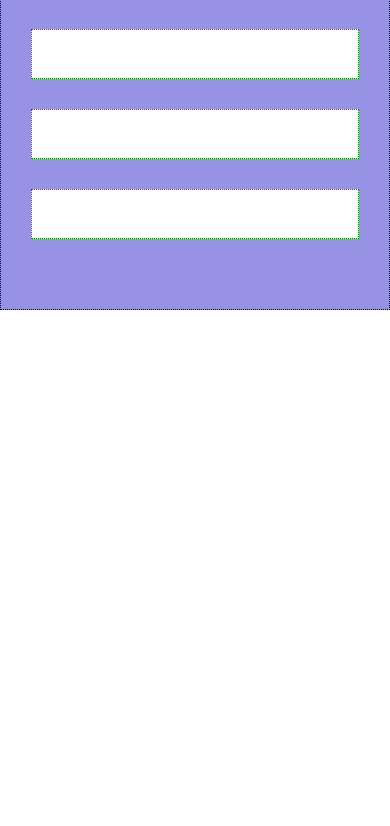
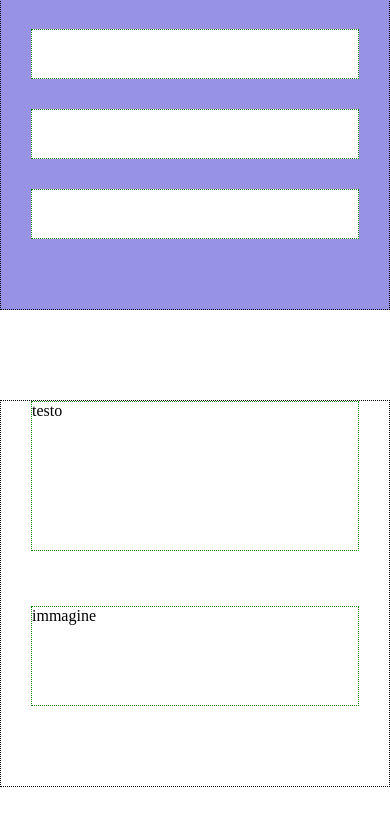
Before and after one commit to simoneditaranto/htmlcss-responsive-layout, a plain HTML site: page index.html in a window 390 px wide. Shown: the part 2553-3379 px from the top of the page. Before the commit the page ends 2953 px from the top, so only its background shows below. Drawn offline with Linux system fonts and the light colour scheme.

Commit message:
layout "about-us" completato (responsive)

```diff
--- a/css/style.css
+++ b/css/style.css
@@ -196,8 +196,37 @@ header .container{
     border: 1px dotted green;
     /* test */
 }
+/* fine sezione "with-us" */
 
-/* fine sezione "with-us" */
+
+
+/* sezione about-us */
+#about-us{
+    margin-bottom: 65px;
+}
+
+#about-us .container{
+    display: flex;
+    flex-direction: column;
+    gap: 55px;
+}
+
+#top{
+    height: 150px;
+    border: 1px dotted green;
+    /* test */
+}
+
+#bot{
+    height: 100px;
+    border: 1px dotted green;
+    /* test */
+
+    margin-bottom: 80px;
+}
+
+/* fine sezione about-us */
+
 
 
 
@@ -243,6 +272,11 @@ header .container{
 
     .row .col{
         width: calc(100% / 2 - 30px);
+    }
+
+    #about-us .container{
+        flex-direction: row;
+        justify-content: center;
     }
 
 }
--- a/index.html
+++ b/index.html
@@ -200,12 +200,22 @@
 
             </div>
 
-
-
         </section>
 
-        <!-- sezione "about-us -->
-        <section>
+        <!-- sezione "about-us" -->
+        <section id="about-us">
+
+            <div class="container">
+
+                <div id="top">
+                    testo
+                </div>
+
+                <div id="bot">
+                    immagine
+                </div>
+
+            </div>
 
         </section>
 
```
